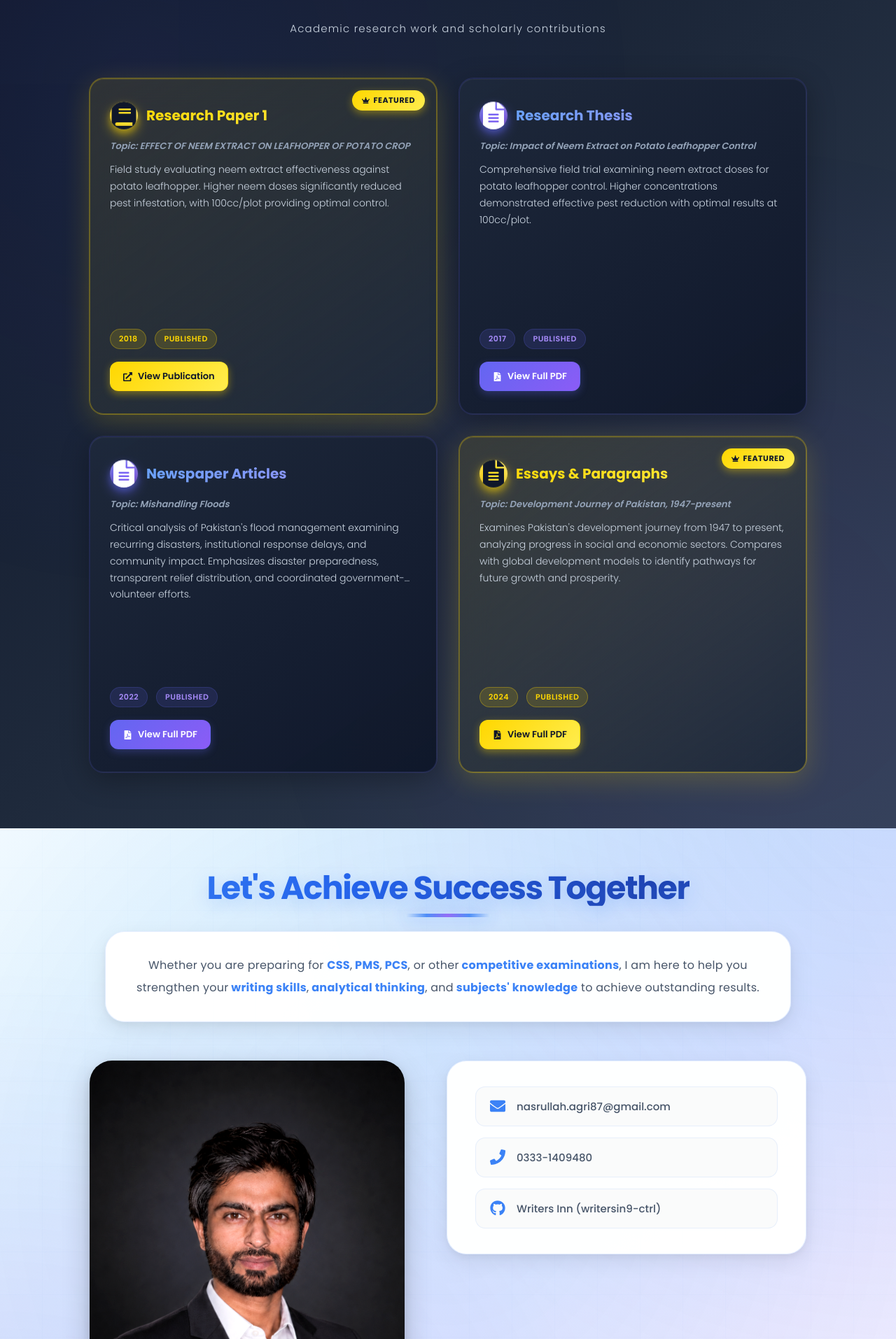
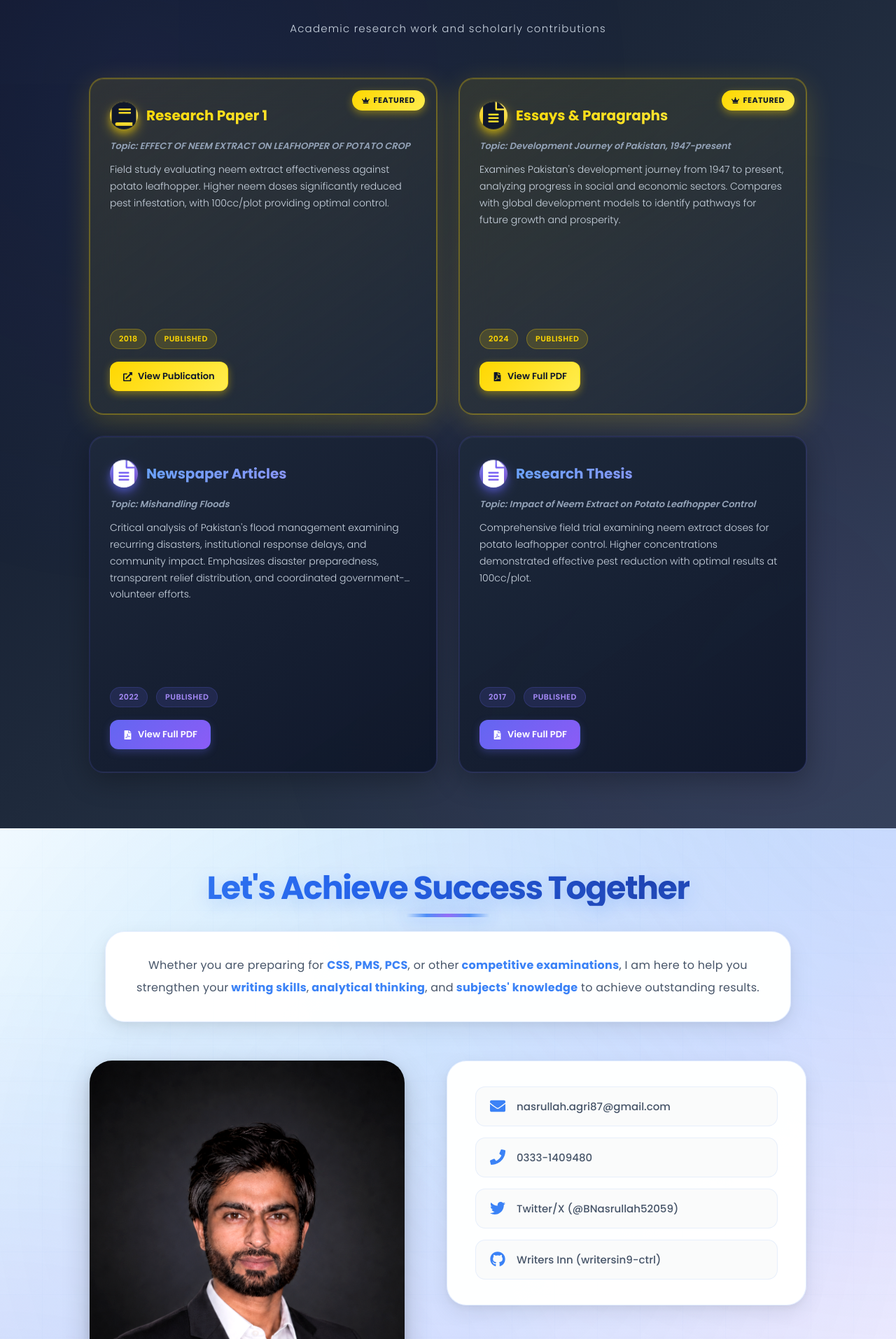
Before and after one commit to waqaryounas1428/client-portfolio-react, a React (Vite) app: page / in a window 1280 px wide. Shown: the part 3286-5200 px from the top of the page at 70% size. Built offline with nearby package versions, Linux system fonts and the light colour scheme.

Commit message:
code update

```diff
--- a/src/components/Contact.jsx
+++ b/src/components/Contact.jsx
@@ -1,5 +1,5 @@
 import pic2 from "../images/2.jpg";
-import { FaEnvelope, FaPhone, FaGithub } from "react-icons/fa";
+import { FaEnvelope, FaPhone, FaGithub, FaTwitter } from "react-icons/fa";
 import "./Contact.css";
 
 export const Contact = () => {
@@ -49,6 +49,17 @@ export const Contact = () => {
               </div>
 
               <div className="contact-item scroll-effect">
+                <FaTwitter className="contact-icon" />
+                <a
+                  href="https://x.com/BNasrullah52059"
+                  target="_blank"
+                  rel="noopener noreferrer"
+                >
+                  Twitter/X (@BNasrullah52059)
+                </a>
+              </div>
+
+              <div className="contact-item scroll-effect">
                 <FaGithub className="contact-icon" />
                 <a
                   href="https://share.google/YiKB2rgzDklikDDlI"
--- a/src/components/Research.jsx
+++ b/src/components/Research.jsx
@@ -18,18 +18,21 @@ export const Research = () => {
       linkIcon: <FaExternalLinkAlt />,
       linkClass: "research-link vip-link"
     },
+
     {
+      variant: "vip",
+      badge: "Featured",
       icon: <FaFileAlt className="research-icon" />,
-      title: "Research Thesis",
-      topic: "Topic: Impact of Neem Extract on Potato Leafhopper Control",
+      title: "Essays & Paragraphs",
+      topic: "Topic: Development Journey of Pakistan, 1947-present",
       description:
-        "Comprehensive field trial examining neem extract doses for potato leafhopper control. Higher concentrations demonstrated effective pest reduction with optimal results at 100cc/plot.",
-      year: "2017",
+        "Examines Pakistan's development journey from 1947 to present, analyzing progress in social and economic sectors. Compares with global development models to identify pathways for future growth and prosperity.",
+      year: "2024",
       status: "Published",
-      linkHref: "/Neem-Research-Paper.pdf",
+      linkHref: "/Essay write-up.docx.pdf",
       linkText: "View Full PDF",
       linkIcon: <FaFilePdf />,
-      linkClass: "research-link"
+      linkClass: "research-link vip-link"
     },
     {
       icon: <FaFileAlt className="research-icon" />,
@@ -45,20 +48,18 @@ export const Research = () => {
       linkClass: "research-link"
     },
     {
-      variant: "vip",
-      badge: "Featured",
       icon: <FaFileAlt className="research-icon" />,
-      title: "Essays & Paragraphs",
-      topic: "Topic: Development Journey of Pakistan, 1947-present",
+      title: "Research Thesis",
+      topic: "Topic: Impact of Neem Extract on Potato Leafhopper Control",
       description:
-        "Examines Pakistan's development journey from 1947 to present, analyzing progress in social and economic sectors. Compares with global development models to identify pathways for future growth and prosperity.",
-      year: "2024",
+        "Comprehensive field trial examining neem extract doses for potato leafhopper control. Higher concentrations demonstrated effective pest reduction with optimal results at 100cc/plot.",
+      year: "2017",
       status: "Published",
-      linkHref: "/Essay write-up.docx.pdf",
+      linkHref: "/Neem-Research-Paper.pdf",
       linkText: "View Full PDF",
       linkIcon: <FaFilePdf />,
-      linkClass: "research-link vip-link"
-    }
+      linkClass: "research-link"
+    },
   ];
 
   return (
```
